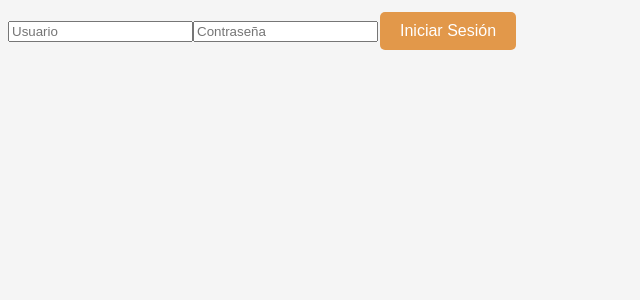
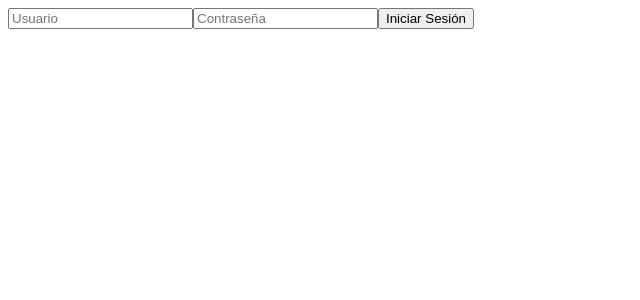
Before and after one commit to mab9913/pinaspot, a React (Create React App) app: page /login in a window 1280 px wide. Shown: the top 300 px of the page, without its empty margins (0-640 px from the left). Built offline with nearby package versions, Linux system fonts and the light colour scheme.

Commit message:
Update Dashboard.css

```diff
--- a/src/styles/Dashboard.css
+++ b/src/styles/Dashboard.css
@@ -1,113 +1,34 @@
-/* Colores base */
+/* Colores base actualizados */
 :root {
-  --color-primario: #e2984a; /* Naranja para acentos */
-  --color-fondo: #f5f5f5; /* Gris claro para el fondo */
-  --color-texto: #333; /* Gris oscuro para el texto */
+  --color-primario: linear-gradient(45deg, #e2984a, #f2a65a); /* Gradiente para acentos */
+  --color-secundario: #4a90e2; /* Azul para acentos secundarios */
+  --color-fondo: #f5f5f5;
+  --color-texto: #333;
 }
 
-body {
-  background-color: var(--color-fondo);
-  color: var(--color-texto);
-  font-family: 'Open Sans', sans-serif;
-}
-
-.dashboard {
-  padding: 20px;
-  display: flex;
-  flex-direction: column; /* Cambiado a columna para alinear verticalmente */
-  align-items: center; /* Alineación central de los elementos */
-}
-
-.dashboard-header, .table-container, .map-container, #map {
-  width: 100%; /* Ancho consistente para todos los elementos */
-  box-sizing: border-box;
-}
-
-.dashboard-header {
-  display: flex;
-  justify-content: space-between;
-  align-items: center;
-  padding: 20px;
-  background-color: white;
-  box-shadow: 0 2px 4px rgba(0, 0, 0, 0.1);
-  margin-bottom: 20px; /* Espacio entre el encabezado y el siguiente elemento */
-}
-
-.dashboard-header h1 {
-  margin: 0;
-}
-
-.dashboard-header .logout-button {
-  padding: 10px 20px;
-  background-color: var(--color-primario);
-  color: white;
-  border: none;
-  border-radius: 5px;
-  cursor: pointer;
-}
-
-.table-container, .map-container {
-  padding: 20px;
-  border-radius: 10px;
-  background: white;
-  box-shadow: 0 2px 4px rgba(0, 0, 0, 0.1);
-  margin-bottom: 20px; /* Espacio entre los contenedores */
-}
-
-table {
-  width: 100%;
-  border-collapse: collapse;
-  margin-bottom: 20px;
-}
-
-th, td {
-  border: 1px solid #eee;
-  padding: 15px;
-  text-align: left;
-}
-
-th {
-  background-color: var(--color-primario);
-  color: white;
-}
-
-tr:nth-child(even) {
-  background-color: #fafafa;
-}
-
-.checkbox-label {
-  display: inline-block;
-  margin-right: 10px;
-}
-
-.checkbox-label input[type="checkbox"] {
-  margin-right: 5px;
-}
-
-/* Botones */
+/* Transición suave para botones */
 button {
-  background-color: var(--color-primario);
-  border: none;
-  color: white;
-  padding: 10px 20px;
-  text-align: center;
-  text-decoration: none;
-  display: inline-block;
-  font-size: 16px;
-  margin: 4px 2px;
-  transition-duration: 0.4s;
-  cursor: pointer;
-  border-radius: 5px;
+  transition: background-color 0.3s ease, color 0.3s ease, border-color 0.3s ease;
 }
 
 button:hover {
-  background-color: white;
-  color: var(--color-primario);
-  border: 1px solid var(--color-primario);
+  background-color: var(--color-secundario); /* Cambio de color para el hover */
+  color: white;
+  border: 1px solid transparent; /* Elimina el borde al hacer hover para un look más limpio */
 }
 
-#map {
-  height: 300px;
-  border-radius: 10px;
-  box-shadow: 0 2px 4px rgba(0, 0, 0, 0.1);
+/* Sombra más suave y profunda */
+.dashboard-header, .table-container, .map-container, #map {
+  box-shadow: 0 4px 6px rgba(0, 0, 0, 0.1);
 }
+
+/* Añadir un poco más de espacio entre elementos de la tabla para mejorar la legibilidad */
+th, td {
+  padding: 20px 15px;
+}
+
+/* Estilo más moderno para el encabezado del dashboard */
+.dashboard-header {
+  background-color: var(--color-primario); /* Aplica el gradiente aquí */
+  color: white; /* Cambia el color del texto para contraste */
+}
```
